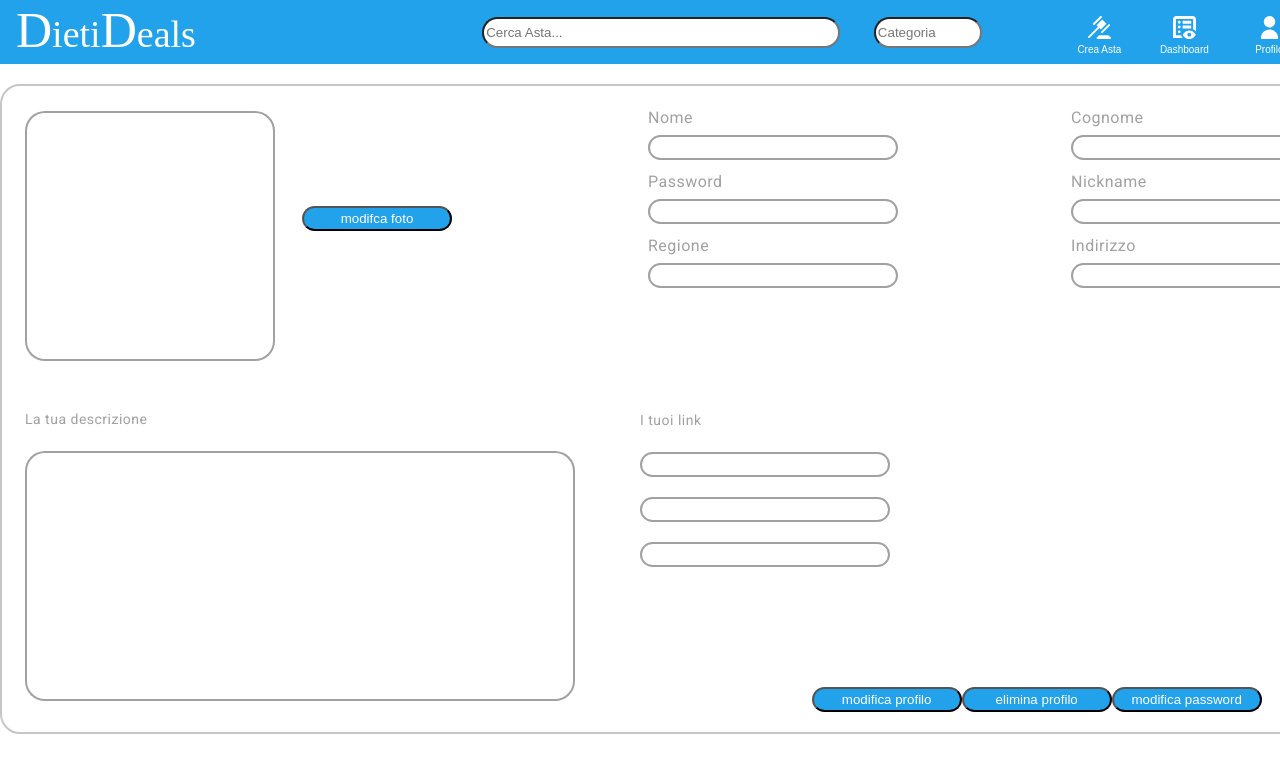
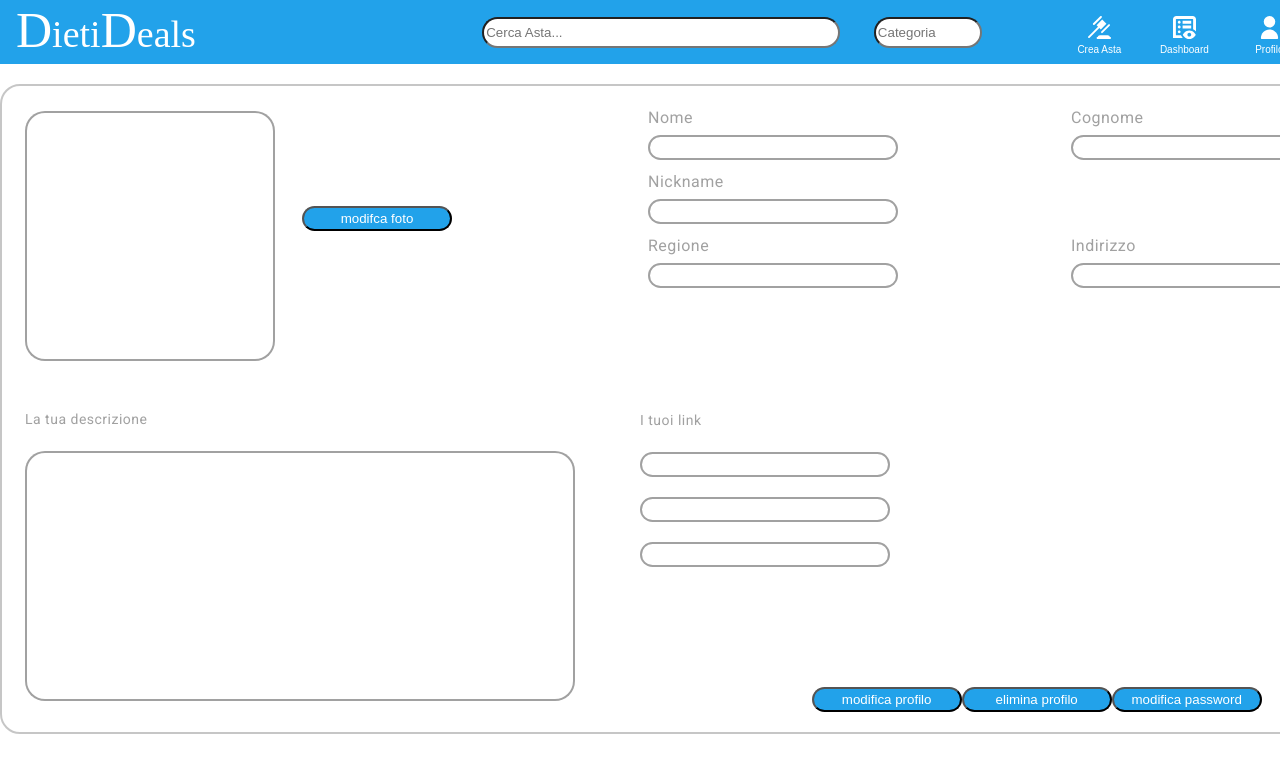
Before and after one commit to andrear3/ingsw-project-2023, an Angular app in the folder frontend/angular-app/: page /profile in a window 1280 px wide. Shown: the top 772 px of the page. Built offline with nearby package versions, Linux system fonts and the light colour scheme; a web font is replaced by a local one.

Commit message:
pagina profilo finta( da limare se non piace)

```diff
--- a/frontend/angular-app/src/app/profile/profile.component.html
+++ b/frontend/angular-app/src/app/profile/profile.component.html
@@ -26,10 +26,7 @@
       </div>
     </div>
     <div class="row">
-      <div class="box-container">
-        <label for="boxPassword">Password</label>
-        <div class="boxPassword" id="boxPassword"></div>
-      </div>
+
       <div class="box-container">
         <label for="boxNickname">Nickname</label>
         <div class="boxNickname" id="boxNickname"></div>
@@ -101,16 +98,7 @@
   </div>
   <div class="row">
     <div class="box-container">
-      <label for="boxPasswordMod">Password</label>
-      <div class="boxPasswordMod" id="boxPasswordMod">
-        <input
-          type="password"
-          placeholder="Password"
-          [(ngModel)]="password"
-          name="password"
-          required
-        />
-      </div>
+
     </div>
     <div class="box-container">
       <label for="boxNicknameMod">Nickname</label>
@@ -174,6 +162,9 @@
     <input class="boxDescrizione"
     type="text"  [(ngModel)]="descrizione">/>
   </div>
+  <div class="foto">
+    <div class="boxFoto"></div>
+  </div>
   <div class="boxFoto-BTN">
     <button class="modificaFoto-BTN">modifca foto</button>
   </div>
--- a/frontend/angular-app/src/app/profile/profile.component.ts
+++ b/frontend/angular-app/src/app/profile/profile.component.ts
@@ -28,9 +28,7 @@ export class ProfileComponent {
   email: string = '';
   nome: string = '';
   cognome: string = '';
-  password: string = '';
   nickname: string = '';
-  tipo: string = '';
   regione: string = '';
   indirizzo: string = '';
   link: string = '';
```
